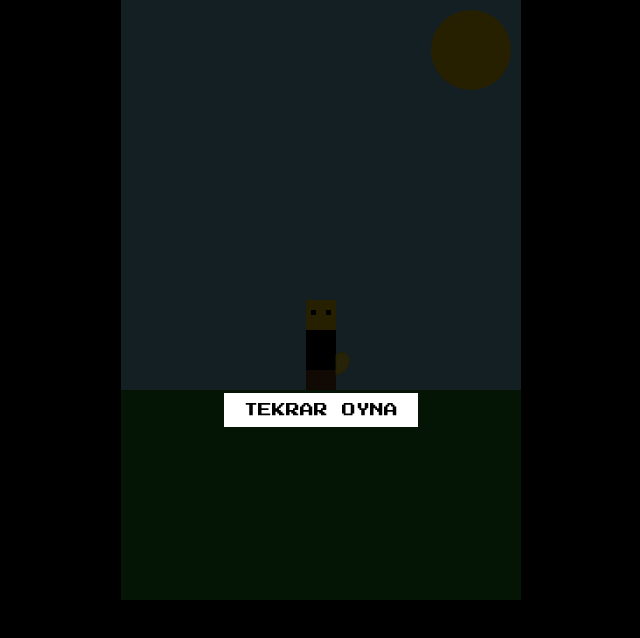
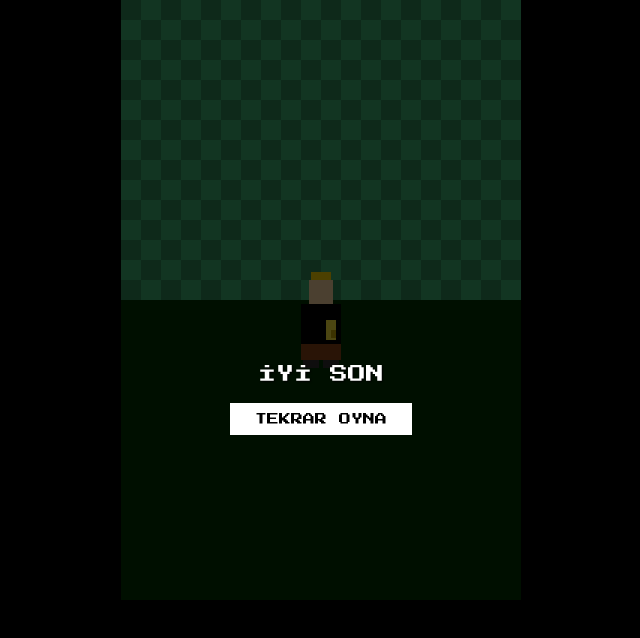
Before and after one commit to homunasi/muzdunyasi, a plain HTML site: page index.html in a window 1280 px wide. Shown: the whole page, without its empty margins (319-959 px from the left). Drawn offline with Linux system fonts and the light colour scheme.

Commit message:
Update index.html

```diff
--- a/index.html
+++ b/index.html
@@ -5,62 +5,65 @@
 <meta name="viewport" content="width=device-width, initial-scale=1" />
 <title>Muz Dünyası 🍌</title>
 <style>
-  @import url('https://fonts.googleapis.com/css2?family=Press+Start+2P&display=swap');
   body {
-    margin: 0; background: #000; overflow: hidden;
+    margin: 0;
+    background: #000;
     font-family: 'Press Start 2P', monospace;
+    overflow: hidden;
+    touch-action: manipulation;
     user-select: none;
-    -webkit-user-select:none;
-    -webkit-tap-highlight-color: transparent;
   }
   canvas {
-    display: block; margin: auto;
+    display: block;
+    margin: auto;
     background: #1a1a1a;
     image-rendering: pixelated;
-    touch-action: manipulation;
   }
   #overlay {
-    position: fixed; top:0; left:0;
-    width:100%; height:100%;
-    background: rgba(0,0,0,0.85);
+    position: absolute;
+    top: 0; left: 0;
+    width: 100%; height: 100%;
+    display: none;
+    flex-direction: column;
+    justify-content: center;
+    align-items: center;
+    background: rgba(0,0,0,0.7);
     color: white;
     font-family: 'Press Start 2P', cursive;
-    display: flex;
-    justify-content: center;
-    align-items: center;
-    flex-direction: column;
+    font-size: 14px;
     text-align: center;
-    pointer-events: none;
-  }
-  #overlay.show {
-    pointer-events: all;
+    user-select: none;
   }
   #endingText {
+    margin-bottom: 20px;
     font-size: 18px;
-    margin-bottom: 20px;
+    text-shadow: 1px 1px 2px #000;
   }
   #replayBtn {
-    font-size: 14px;
-    padding: 10px 20px;
     cursor: pointer;
-    border: none;
     background: #fff;
     color: #000;
+    border: none;
+    padding: 10px 25px;
     font-family: 'Press Start 2P', monospace;
+    font-size: 12px;
     user-select: none;
   }
 </style>
+<link href="https://fonts.googleapis.com/css2?family=Press+Start+2P&display=swap" rel="stylesheet" />
 </head>
 <body>
+
 <canvas id="gameCanvas" width="400" height="600"></canvas>
 
 <div id="overlay">
-  <div id="endingText"></div>
+  <div id="endingText">İYİ SON</div>
   <button id="replayBtn">TEKRAR OYNA</button>
 </div>
 
-<!-- Sesler -->
-<audio id="eatSound" src="https://minecraftsound.net/wp-content/uploads/2018/06/minecraft-eat-1.mp3" preload="auto"></audio>
+<!-- Minecraft yeme sesi -->
+<audio id="eatSound" src="https://actions.google.com/sounds/v1/foods/crunchy_bite.wav" preload="auto"></audio>
+<!-- Osuruk sesi -->
 <audio id="fartSound" src="https://www.soundjay.com/human/fart-01.mp3" preload="auto"></audio>
 
 <script>
@@ -72,229 +75,225 @@
   const eatSound = document.getElementById('eatSound');
   const fartSound = document.getElementById('fartSound');
 
-  // Piksel adam için basit renk blokları (az pikselli, net)
-  const player = {
+  // Piksel adam özellikleri
+  const character = {
     x: 170,
-    y: 300,
+    y: 280,
     width: 60,
-    height: 90,
-    frame: 0,
-    farting: false,
-    fartX: 0,
-    fartY: 0,
-    fartAlpha: 0
+    height: 80,
+    hairColor: '#FFD700', // sarı saç
+    pantColor: '#8B4513', // kahverengi pantolon
+    shirtColor: '#000000', // siyah tişört
   };
 
-  let gameState = 'intro'; // intro, goodEnd, badEnd
+  let state = 'intro'; // intro, farting, good, bad
+  let fartAnimFrame = 0;
+  let fartEmitted = false;
+  let fartParticles = [];
   let bananas = [];
-  let bananaFallSpeed = 3;
 
-  // Muz çizimi için
-  function drawBanana(x, y) {
-    ctx.fillStyle = '#FFEB3B';
-    ctx.beginPath();
-    ctx.moveTo(x + 5, y);
-    ctx.bezierCurveTo(x + 20, y - 10, x + 25, y + 15, x + 5, y + 20);
-    ctx.closePath();
-    ctx.fill();
-    ctx.strokeStyle = '#E6C200';
-    ctx.lineWidth = 1;
-    ctx.stroke();
+  // Çizim yardımcı fonksiyonu (piksel blok)
+  function drawPixelRect(x,y,w,h,color){
+    ctx.fillStyle = color;
+    ctx.fillRect(x,y,w,h);
   }
 
-  // Adamı çiz (basit piksel bloklar, saç sarı, üst siyah, pantolon kahverengi)
-  function drawPlayer() {
-    // Vücut
-    ctx.fillStyle = '#000000'; // siyah tişört
-    ctx.fillRect(player.x + 15, player.y + 30, 30, 40);
+  // Adam çizimi
+  function drawCharacter(){
+    // kafa
+    drawPixelRect(character.x + 18, character.y, 24, 24, '#fcd7a1'); // ten rengi kafa
+    // saç
+    drawPixelRect(character.x + 20, character.y - 8, 20, 8, character.hairColor);
+    // gövde (tişört)
+    drawPixelRect(character.x + 10, character.y + 24, 40, 40, character.shirtColor);
+    // pantolon
+    drawPixelRect(character.x + 10, character.y + 64, 40, 16, character.pantColor);
+    // ayakkabı
+    drawPixelRect(character.x + 12, character.y + 80, 16, 8, '#322f2f');
+    drawPixelRect(character.x + 32, character.y + 80, 16, 8, '#322f2f');
+    // muz (ellerinde)
+    drawPixelRect(character.x + 35, character.y + 40, 10, 20, '#ffeb3b');
+    drawPixelRect(character.x + 40, character.y + 50, 5, 8, '#c7a800');
+  }
 
-    // Pantolon kahverengi
-    ctx.fillStyle = '#6B3E1B';
-    ctx.fillRect(player.x + 15, player.y + 70, 30, 20);
+  // Pırt partikülleri çizimi ve güncelleme
+  function drawFartParticles(){
+    fartParticles.forEach(p => {
+      ctx.fillStyle = `rgba(200, 200, 200, ${p.alpha})`;
+      ctx.beginPath();
+      ctx.ellipse(p.x, p.y, p.size*2, p.size, 0, 0, Math.PI * 2);
+      ctx.fill();
+      p.x += p.vx;
+      p.y -= 0.3;
+      p.alpha -= 0.02;
+    });
+    fartParticles = fartParticles.filter(p => p.alpha > 0);
+  }
 
-    // Kafa (sarı saç)
-    ctx.fillStyle = '#FFD700';
-    ctx.fillRect(player.x + 15, player.y, 30, 30);
+  function emitFart(){
+    for(let i=0; i<6; i++){
+      fartParticles.push({
+        x: character.x + 30 + Math.random() * 10,
+        y: character.y + 80,
+        size: 3 + Math.random()*2,
+        alpha: 1,
+        vx: (Math.random() - 0.5) * 1.5
+      });
+    }
+    fartSound.play();
+  }
 
-    // Yüz (gözler)
-    ctx.fillStyle = '#000';
-    ctx.fillRect(player.x + 20, player.y + 10, 5, 5);
-    ctx.fillRect(player.x + 35, player.y + 10, 5, 5);
+  // Muz yağışı (kötü son)
+  function drawBananas(){
+    bananas.forEach(b => {
+      drawPixelRect(b.x, b.y, 8, 16, '#ffeb3b');
+      drawPixelRect(b.x + 4, b.y + 5, 4, 6, '#c7a800');
+      b.y += 4;
+    });
+    bananas = bananas.filter(b => b.y < canvas.height + 20);
+  }
 
-    // Muz (yerken göstermek için animasyon)
-    if(gameState === 'intro' && player.frame % 60 < 30){
-      drawBanana(player.x + 40, player.y + 55);
+  // Arka planlar
+
+  function drawGoodBackground(){
+    ctx.fillStyle = '#003300';
+    ctx.fillRect(0,0,canvas.width,canvas.height);
+    for(let i=0; i<20; i++){
+      for(let j=0; j<15; j++){
+        ctx.fillStyle = (i+j) % 2 === 0 ? '#2e8b57' : '#3cb371';
+        ctx.fillRect(i*20, j*20, 20, 20);
+      }
+    }
+  }
+  function drawBadBackground(){
+    ctx.fillStyle = '#442200';
+    ctx.fillRect(0,0,canvas.width,canvas.height);
+    for(let i=0; i<20; i++){
+      for(let j=0; j<15; j++){
+        ctx.fillStyle = (i+j) % 2 === 0 ? '#ffeb3b' : '#ffc107';
+        ctx.fillRect(i*20, j*20, 20, 20);
+      }
     }
   }
 
-  // Muz yağması için
-  function spawnBananas() {
-    for(let i=0; i<50; i++){
-      bananas.push({
-        x: Math.random() * (canvas.width - 20),
-        y: Math.random() * -600
-      });
+  // Oyun sahnesi çizimi
+  function drawScene(){
+    ctx.clearRect(0,0,canvas.width,canvas.height);
+
+    if(state === 'intro'){
+      // Gökyüzü ve çimen
+      ctx.fillStyle = '#87ceeb';
+      ctx.fillRect(0,0,canvas.width,canvas.height);
+      ctx.fillStyle = '#228B22';
+      ctx.fillRect(0, character.y + character.height, canvas.width, canvas.height - (character.y + character.height));
+      // Güneş
+      ctx.fillStyle = '#FFD700';
+      ctx.fillRect(320, 30, 40, 40);
+
+      drawCharacter();
+    }
+    else if(state === 'farting'){
+      drawCharacter();
+      drawFartParticles();
+    }
+    else if(state === 'good'){
+      drawGoodBackground();
+      drawCharacter();
+    }
+    else if(state === 'bad'){
+      drawBadBackground();
+      drawBananas();
     }
   }
 
-  function drawBananas() {
-    bananas.forEach((b) => {
-      drawBanana(b.x, b.y);
-      b.y += bananaFallSpeed;
-      if(b.y > canvas.height) b.y = Math.random() * -600;
-    });
-  }
+  // Animasyon ve zamanlama için
+  let eatPlayed = false;
+  let fartStartTime = 0;
 
-  // Pırt efekti çizimi
-  function drawFart() {
-    if(player.fartAlpha <= 0) return;
-    ctx.save();
-    ctx.globalAlpha = player.fartAlpha;
-    ctx.fillStyle = '#CCC';
-    ctx.beginPath();
-    ctx.ellipse(player.fartX, player.fartY, 20, 10, 0, 0, Math.PI * 2);
-    ctx.fill();
-    ctx.restore();
+  function gameLoop(timestamp){
+    drawScene();
 
-    // Yavaşça kaybolur
-    player.fartY -= 0.5;
-    player.fartAlpha -= 0.02;
-  }
-
-  // Arka planlar çizimi
-
-  // Normal dünya (iyi son)
-  function drawNormalWorld() {
-    // Gece gökyüzü
-    ctx.fillStyle = '#001022';
-    ctx.fillRect(0,0,canvas.width,canvas.height);
-
-    // Piksel yıldızlar
-    for(let i=0; i<100; i++){
-      ctx.fillStyle = `rgba(255,255,255,${Math.random()})`;
-      ctx.fillRect(Math.random()*canvas.width, Math.random()*canvas.height, 2, 2);
+    if(state === 'intro' && !eatPlayed){
+      eatSound.play();
+      eatPlayed = true;
+      // 1.5 saniye sonra osuruk animasyonu başlasın
+      setTimeout(() => {
+        state = 'farting';
+        fartStartTime = performance.now();
+        fartSound.play();
+        // Pırt partiküllerini başlat
+        emitFart();
+      }, 1500);
     }
 
-    // Basit dünya silueti
-    ctx.fillStyle = '#084C10';
-    ctx.beginPath();
-    ctx.moveTo(50, canvas.height);
-    ctx.lineTo(100, 400);
-    ctx.lineTo(150, 420);
-    ctx.lineTo(200, 390);
-    ctx.lineTo(250, 410);
-    ctx.lineTo(300, 380);
-    ctx.lineTo(350, 400);
-    ctx.lineTo(canvas.width, canvas.height);
-    ctx.closePath();
-    ctx.fill();
-  }
+    if(state === 'farting'){
+      // 2 saniye sonra iyi son ekranına geç
+      if(performance.now() - fartStartTime > 2000){
+        showEnding('İYİ SON');
+        state = 'good';
+      }
+      drawFartParticles();
+    }
 
-  // Muzdan dünya (kötü son)
-  function drawBananaWorld() {
-    // Gece tonu
-    ctx.fillStyle = '#220011';
-    ctx.fillRect(0,0,canvas.width,canvas.height);
-
-    // Muz şekilleri ile dünya
-    for(let i=0; i<50; i++){
-      ctx.fillStyle = `rgba(255,235,59,${0.3 + Math.random()*0.7})`;
-      let x = (i*30) % canvas.width;
-      let y = 500 + Math.sin(i) * 10;
-      ctx.beginPath();
-      ctx.moveTo(x + 5, y);
-      ctx.bezierCurveTo(x + 20, y - 10, x + 25, y + 15, x + 5, y + 20);
-      ctx.closePath();
-      ctx.fill();
-    }
-  }
-
-  // Oyun döngüsü ve çizimleri
-  function gameLoop(){
-    if(gameState === 'intro'){
-      // Gökyüzü + çimenli arka plan
-      ctx.fillStyle = '#87CEEB';
-      ctx.fillRect(0,0,canvas.width,canvas.height);
-      ctx.fillStyle = '#228B22';
-      ctx.fillRect(0, player.y + player.height, canvas.width, canvas.height - (player.y + player.height));
-
-      // Güneş
-      ctx.fillStyle = '#FFD700';
-      ctx.beginPath();
-      ctx.ellipse(350, 50, 40, 40, 0, 0, Math.PI*2);
-      ctx.fill();
-
-      drawPlayer();
-
-      // Muz yeme animasyonu çerçeve sayacı
-      player.frame++;
-
-      // Pırt yok introda
-      player.fartAlpha = 0;
-
-    } else if(gameState === 'goodEnd'){
-      drawNormalWorld();
-      drawPlayer();
-      drawTextOverlay("İYİ SON");
-
-    } else if(gameState === 'badEnd'){
-      drawBananaWorld();
-      drawBananas();
-      drawFart();
-      drawTextOverlay("KÖTÜ SON");
-    }
     requestAnimationFrame(gameLoop);
   }
 
-  // Metin overlay
-  function drawTextOverlay(text){
-    endingText.innerText = text;
-    overlay.classList.add('show');
-  }
+  // Tıklama işlemleri
+  canvas.addEventListener('click', e => {
+    if(state !== 'intro' && state !== 'good') return;
 
-  // Tıklama kontrolü
-  canvas.addEventListener('click', (e) => {
-    if(gameState === 'intro'){
-      const rect = canvas.getBoundingClientRect();
-      const x = e.clientX - rect.left;
-      const y = e.clientY - rect.top;
+    const rect = canvas.getBoundingClientRect();
+    const clickX = e.clientX - rect.left;
+    const clickY = e.clientY - rect.top;
 
-      if(x >= player.x && x <= player.x + player.width && y >= player.y && y <= player.y + player.height){
-        // Adam tıklandı: iyi son
-        gameState = 'goodEnd';
-        eatSound.play();
-        overlay.classList.add('show');
-      } else {
-        // Yere tıklandı: kötü son
-        gameState = 'badEnd';
-        spawnBananas();
-        overlay.classList.add('show');
-        fartSound.play();
-        player.fartAlpha = 1;
-        player.fartX = player.x + 30;
-        player.fartY = player.y + player.height - 10;
+    if(state === 'intro'){
+      // İyi son için adamın üstüne tıklanması gerekiyor (ama adam zaten osurduktan sonra iyi son oluyor)
+      // Burada adam tıklanırsa iyi son değil ama biz senin dediğine göre iyi son osuruktan sonra ekranı çıkacak
+      // O yüzden introda adam tıklanırsa geçiş yok
+
+      // Yere tıklanırsa kötü sona geç
+      const onCharacter = (
+        clickX >= character.x &&
+        clickX <= character.x + character.width &&
+        clickY >= character.y &&
+        clickY <= character.y + character.height
+      );
+      if(!onCharacter){
+        // Kötü son
+        state = 'bad';
+        // Muz yağdır
+        for(let i=0; i<60; i++){
+          bananas.push({
+            x: Math.random() * canvas.width,
+            y: -Math.random() * 600
+          });
+        }
+        showEnding('KÖTÜ SON');
       }
-    } else {
-      // İyi ya da kötü sondaysak ekrana tıklayınca baştan başla
-      resetGame();
+    } else if(state === 'good'){
+      // İyi son ekranda tekrar oyna için tıklama
+      // Burası overlay'deki butonla hallediliyor zaten
     }
   });
 
-  // Replay buton tıklaması
+  // Son ekran gösterimi
+  function showEnding(text){
+    endingText.textContent = text;
+    overlay.style.display = 'flex';
+  }
+
+  // Tekrar oyna butonu
   replayBtn.addEventListener('click', () => {
-    resetGame();
+    overlay.style.display = 'none';
+    state = 'intro';
+    eatPlayed = false;
+    fartParticles = [];
+    bananas = [];
   });
 
-  // Oyunu sıfırla
-  function resetGame(){
-    gameState = 'intro';
-    bananas = [];
-    player.frame = 0;
-    player.fartAlpha = 0;
-    overlay.classList.remove('show');
-  }
+  // Oyun başlat
+  requestAnimationFrame(gameLoop);
+</script>
 
-  gameLoop();
-</script>
 </body>
 </html>
```
